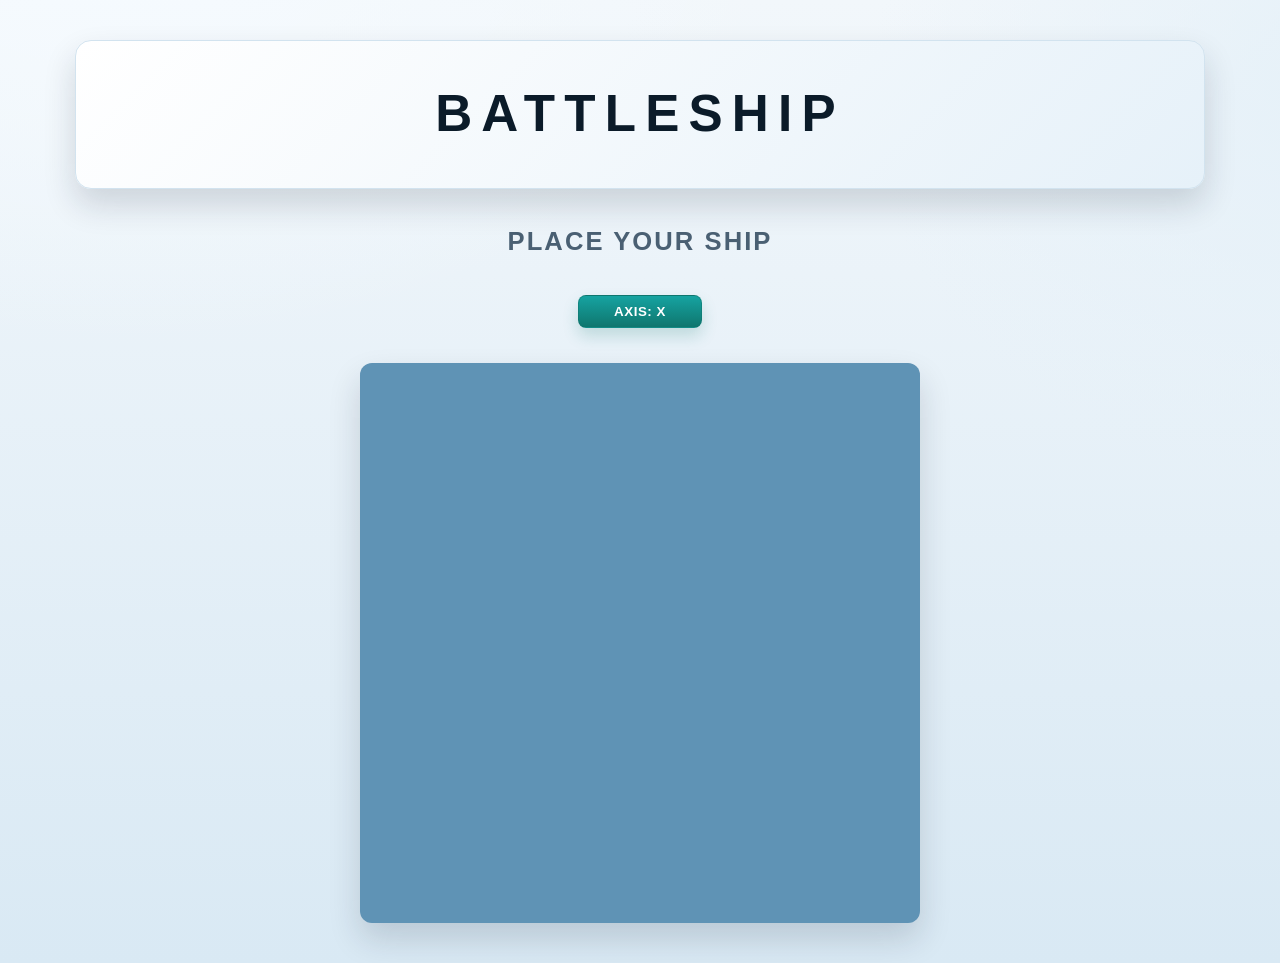
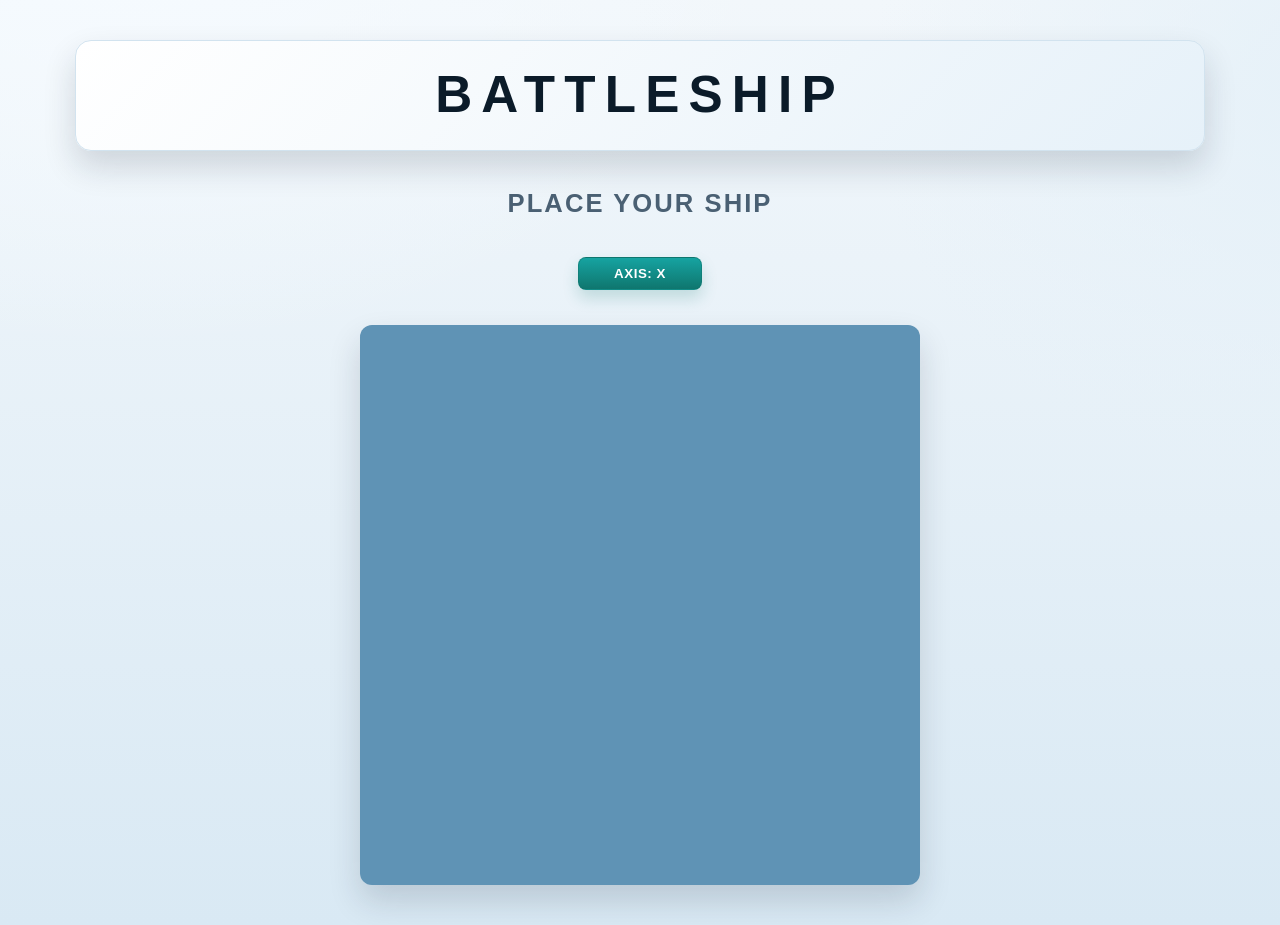

Update title styling for improved layout and visual consistency

--- a/src/styles.css
+++ b/src/styles.css
@@ -64,7 +64,7 @@ body {
   display: flex;
   justify-content: center;
   align-items: center;
-  padding: var(--space-5);
+  padding: var(--space-4);
   border-radius: var(--radius-lg);
   background: linear-gradient(135deg, #ffffff 0%, #e6f1f9 100%);
   border: 1px solid var(--panel-border);
